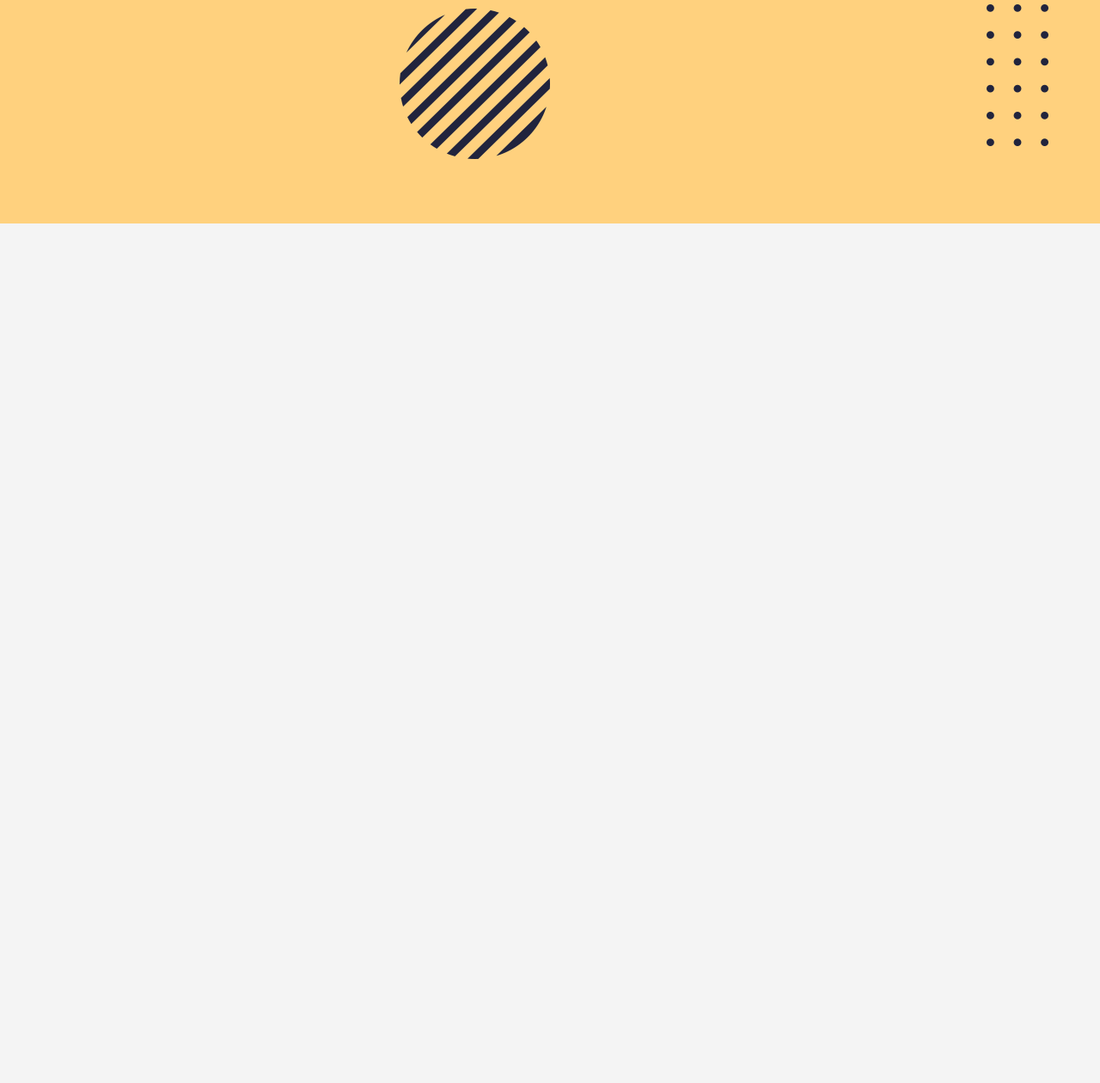
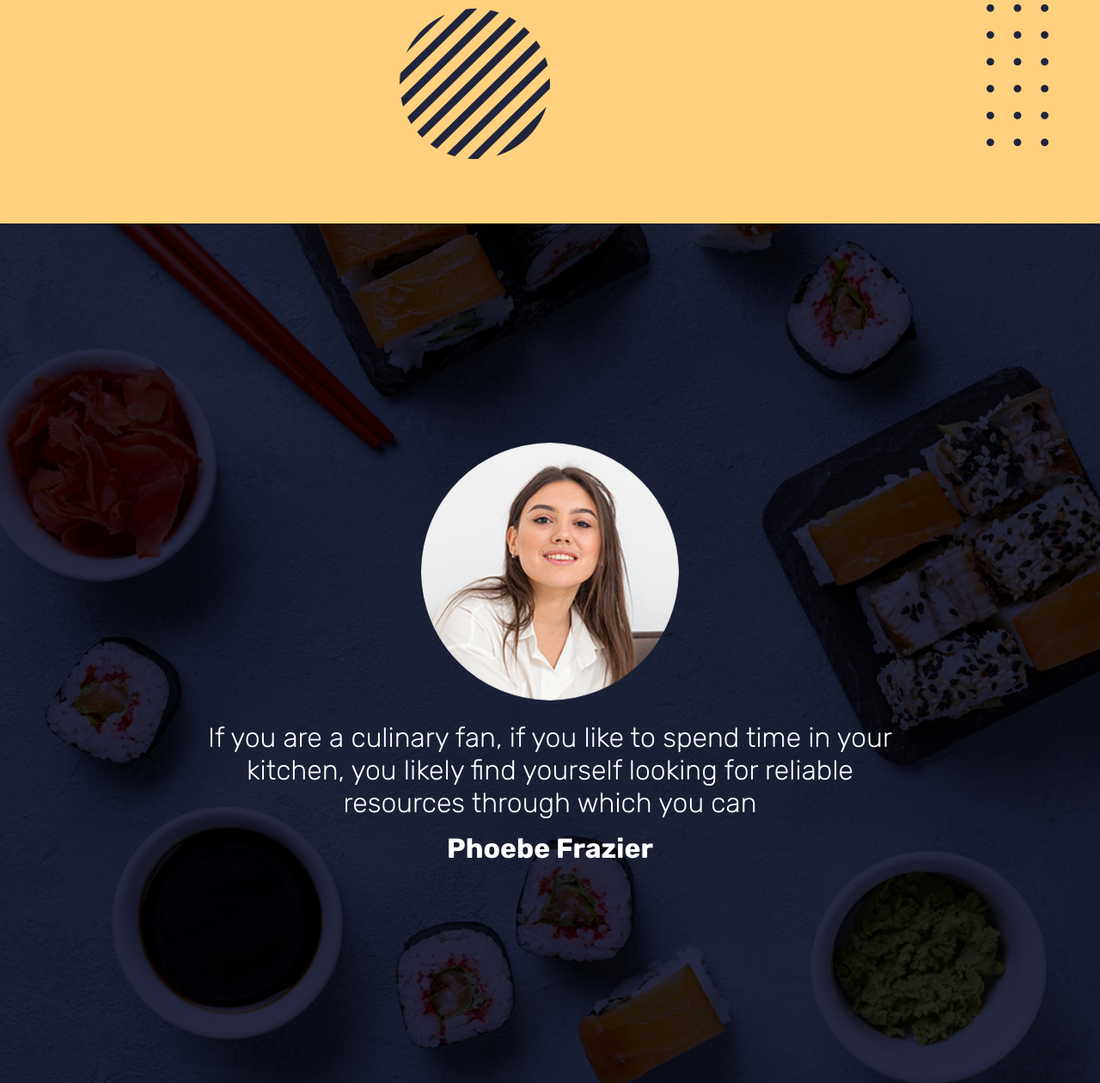
Before and after one commit to yerinson435/Restaurante-sushi, a plain HTML site: page index.html in a window 1280 px wide. Shown: the part 4825-6085 px from the top of the page at 86% size. Before the commit the page ends 5085 px from the top, so only its background shows below. Drawn offline with nearby package versions, Linux system fonts and the light colour scheme.

Commit message:
comentario

```diff
--- /dev/null
+++ b/css/comentario.css
@@ -0,0 +1,42 @@
+@import url(/css/styles.css);
+
+.comentario{
+    height: 1000px;
+    background-image: url(/Imagen/comentario/Fondo.jpg);
+    background-size: cover;
+    background-position: center;
+    background-repeat: no-repeat;
+    color: var(--color-texto-claro);
+    text-align: center;
+    padding: 40px 0;
+    display: flex;
+    align-items: center;
+    justify-content: center;
+}
+
+  .comentario__detalle{
+    max-width: 900px;
+    text-align: center;
+    padding: 40px;
+    border-radius: 15px;
+}
+
+.comentario__imagen--perfil{
+    width: 300px;
+    height: 300px;
+    margin-bottom: 20px;
+    border-radius: 50%;
+}
+
+.comentario__texto{
+    font-size: 2rem;
+    font-weight: 300;
+    margin-bottom: 15px;
+    color: var(--color-texto-blanco);
+}
+
+.comentario__nombre{
+    font-size: 2rem;
+    font-weight: 700;
+    color: var(--color-texto-blanco);
+}
--- a/css/styles.css
+++ b/css/styles.css
@@ -7,6 +7,7 @@
 @import url(/css/segundo\ anuncio.css);
 @import url(/css/estadisticas.css);
 @import url(/css/tercer\ anuncio.css);
+@import url(/css/comentario.css);
 
 *{
     padding: 0;
--- a/index.html
+++ b/index.html
@@ -254,7 +254,21 @@
           </div>
     </section>
 
+    <section class="comentario">
+        <div class="comentario__detalle">
+          <img
+            src="/Imagen/comentario/Foto__perfil.png" class="comentario__imagen--perfil"
+          />
 
+          <p class="comentario__texto">
+            If you are a culinary fan, if you like to spend time in your kitchen,
+            you likely find yourself looking for reliable resources through which
+            you can
+          </p>
+
+          <p class="comentario__nombre">Phoebe Frazier</p>
+        </div>
+      </section>
 
 
 
```
Also changed, not shown: Imagen/comentario/Fondo.jpg (added), Imagen/comentario/Foto__perfil.png (added).
